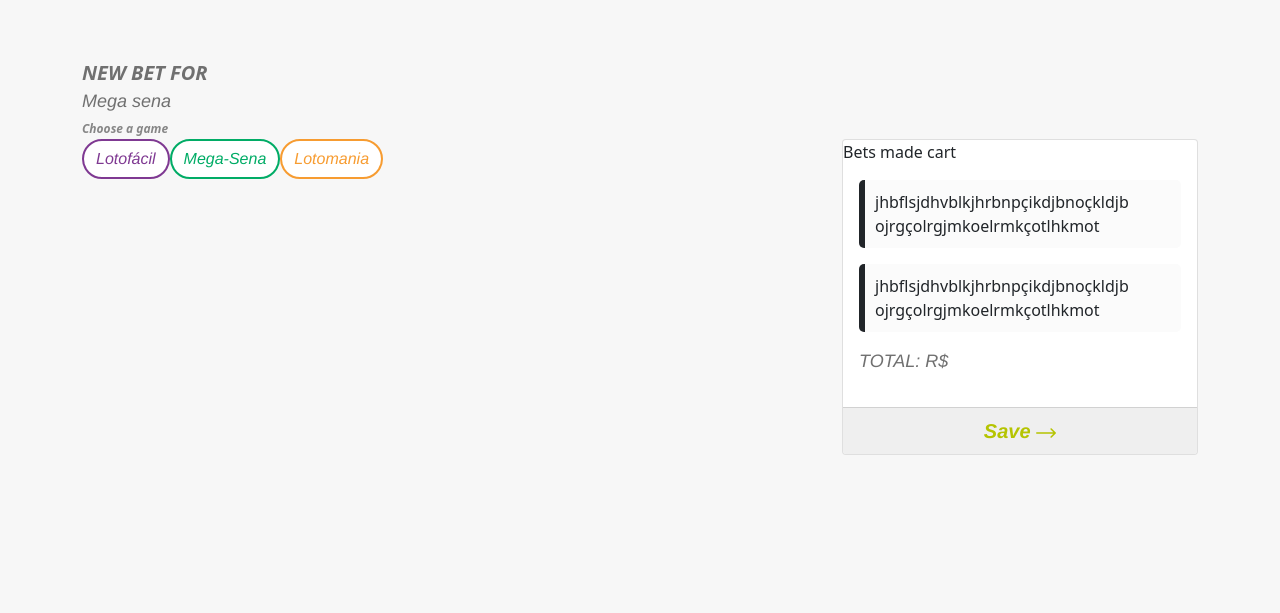
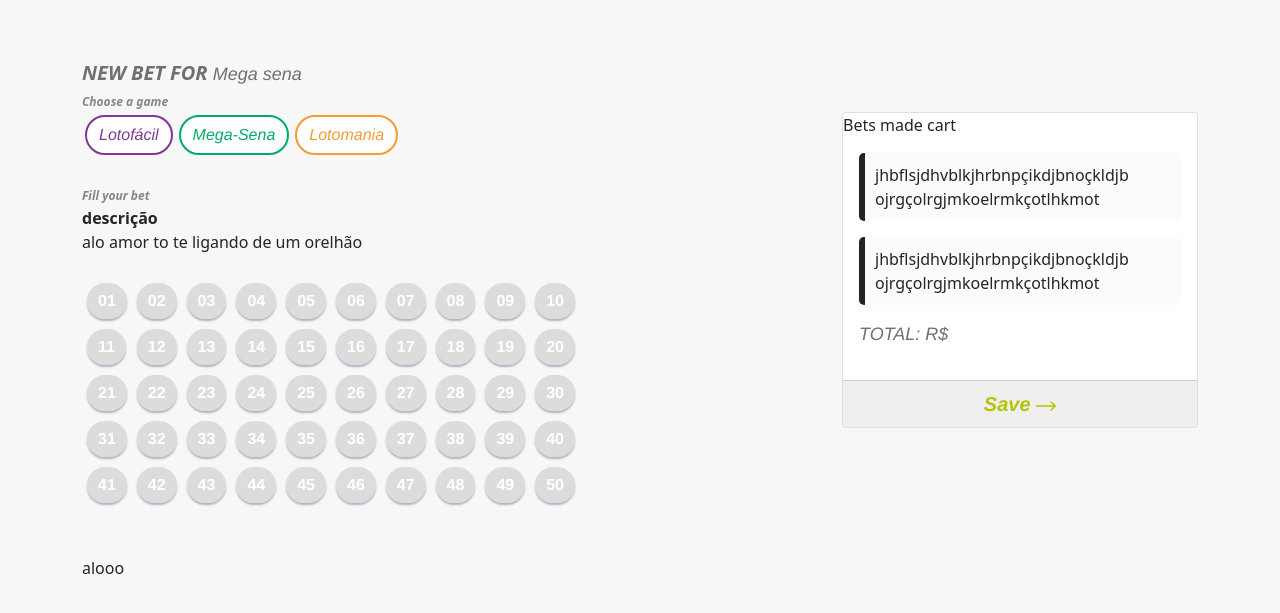
Before and after one commit to AmandaAzeved0/LabLuby-Prova-js-ninja, a plain HTML site: page pages/createBets.html in a window 1280 px wide. Shown: the part 87-700 px from the top of the page. Drawn offline with Linux system fonts and the light colour scheme.

Commit message:
numbers table added

```diff
--- a/js/authentication.js
+++ b/js/authentication.js
@@ -30,7 +30,7 @@
 
     users.map(user => {
         if (email === user.email && senha === user.senha) {
-           return window.location.href = "../pages/list.html";
+           return window.location.href = "../pages/createBets.html";
         }else if (email !== user.email && senha !== user.senha) {
             alert("Usuário não encontrado! \nClique em Sing Up para se cadastrar! ")
         }
--- /dev/null
+++ b/js/betActions.js
@@ -0,0 +1,6 @@
+const actionsButtons = document.getElementById('betActions')
+
+actionsButtons.innerHTML=`
+    <br/><br/>alooo
+
+`
--- a/js/createBets.js
+++ b/js/createBets.js
@@ -3,21 +3,28 @@
 content.innerHTML = `
 
     <div class="row">
-        <div class="col-2">
+        <div class="col">
             <strong class="text-uppercase newBetFor-text" id="newBetFor-text">New Bet For </strong>
             <span class="betType" id="betType">Mega sena</span>
         </div>
+
         <div>
         <strong id="filters-text">Choose a game</strong>
         </div>
+        <br/>
         <div class="col">
-
             <button class="btn " onclick="lotofacil()" id="lotofacil-btn"> Lotofácil</span>
             <button class="btn" onclick="megaSena()" id="megaSena-btn">Mega-Sena</span>
-            <button class="btn" onclick="lotomania()" id="lotomania-btn"> Lotomania</span>
+            <button class="btn" onclick="lotomania()" id="lotomania-btn"> Lotomania</button>
+            <br/><br/>
+            <strong id="filters-text">Fill your bet</strong>
+            <br/>
+            <strong id="gameType-description">descrição</strong>
+            <div id="numbers"></div>
+            <div id="betActions"></div>
         </div>
-        <div class="col-4" id="cart">
-        </div>
+        <div class="col-4" id="cart"></div>
+
     </div>
 
 
--- /dev/null
+++ b/js/numbers.js
@@ -0,0 +1,34 @@
+const table = document.getElementById('numbers')
+
+table.innerHTML=`
+    alo amor to te ligando de um orelhão
+    <br/><br/>
+     <table id="tableContent">
+     </table>
+`
+
+
+    let numbers =[]
+    const length = 50
+    for(let num = 1 ; num <=length; num++){
+        numbers.push(num)
+    }
+
+    for( let tableRow = 1; tableRow <= 5 ; tableRow++ ){
+        let tr = document.createElement('tr')
+
+        for(let i = 0; i <=9;i++){
+            let x = 0
+            let td = document.createElement('td')
+            let btn = document.createElement('button')
+           numbers[x] > 9 ?
+                btn.appendChild(document.createTextNode(`${numbers.splice(x ,1)}`))
+                :btn.appendChild(document.createTextNode(`0${numbers.splice(x ,1)}`))
+            btn.setAttribute('class','myButton')
+            btn.setAttribute('onclick','func()')
+            td.appendChild(btn)
+            tr.appendChild(td)
+            x+=10
+        }
+        document.getElementById('tableContent').appendChild(tr)
+    }
--- a/layout/style.css
+++ b/layout/style.css
@@ -111,6 +111,7 @@
     padding-left: 1rem;
     padding-right: 1rem;
     opacity: 1;
+    margin:3px;
 }
 
 #lotofacil-btn {
@@ -123,6 +124,7 @@
 #lotofacil-btn:focus{
     color: #FFFFFF;
     background-color: #7F3992;
+
 }
 
 #megaSena-btn {
@@ -173,3 +175,28 @@
     font-family: Helvetica;
     font-weight: bold;
 }
+
+/*buttonsss*/
+.myButton {
+	box-shadow: 0px 2px 2px 0px #adb2c2;
+    border: none;
+	background-color:#cfcdcda4;;
+	border-radius:42px;
+	display:inline-block;
+	cursor:pointer;
+	color:#ffffff;
+	font-family:Helvetica;
+	font-size:16px;
+	font-weight:bold;
+	padding:6px 11px;
+	text-decoration:none;
+    margin: 4px;
+}
+.myButton:hover {
+	background-color:#B5C401;
+}
+.myButton:focus {
+    background-color:#B5C401;
+	position:relative;
+	top:1px;
+}
--- a/pages/createBets.html
+++ b/pages/createBets.html
@@ -28,6 +28,8 @@
 <script src="../layout/topMenu.js"></script>
 <script src="../js/createBets.js"></script>
 <script src="../js/cart.js"></script>
+<script src="../js/numbers.js"></script>
+<script src="../js/betActions.js"></script>
 <script src="../json/games.json"></script>
 
 <script  src="../layout/bootstrap/js/bootstrap.js"></script>
```
